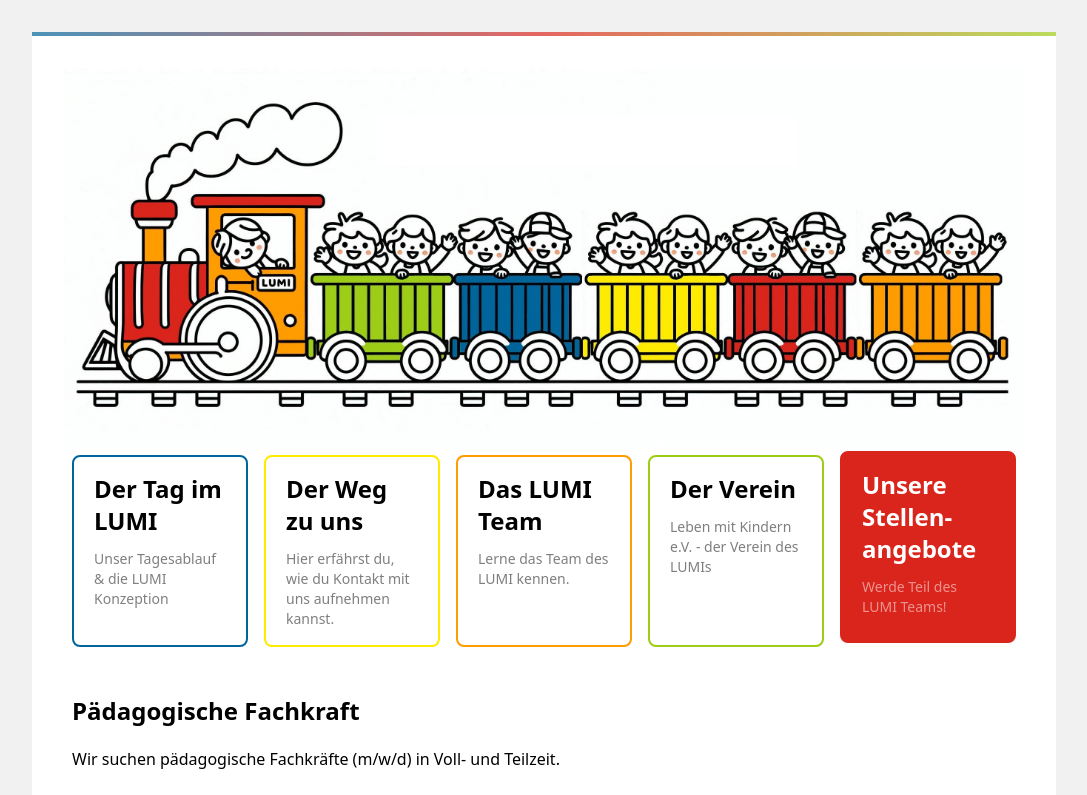
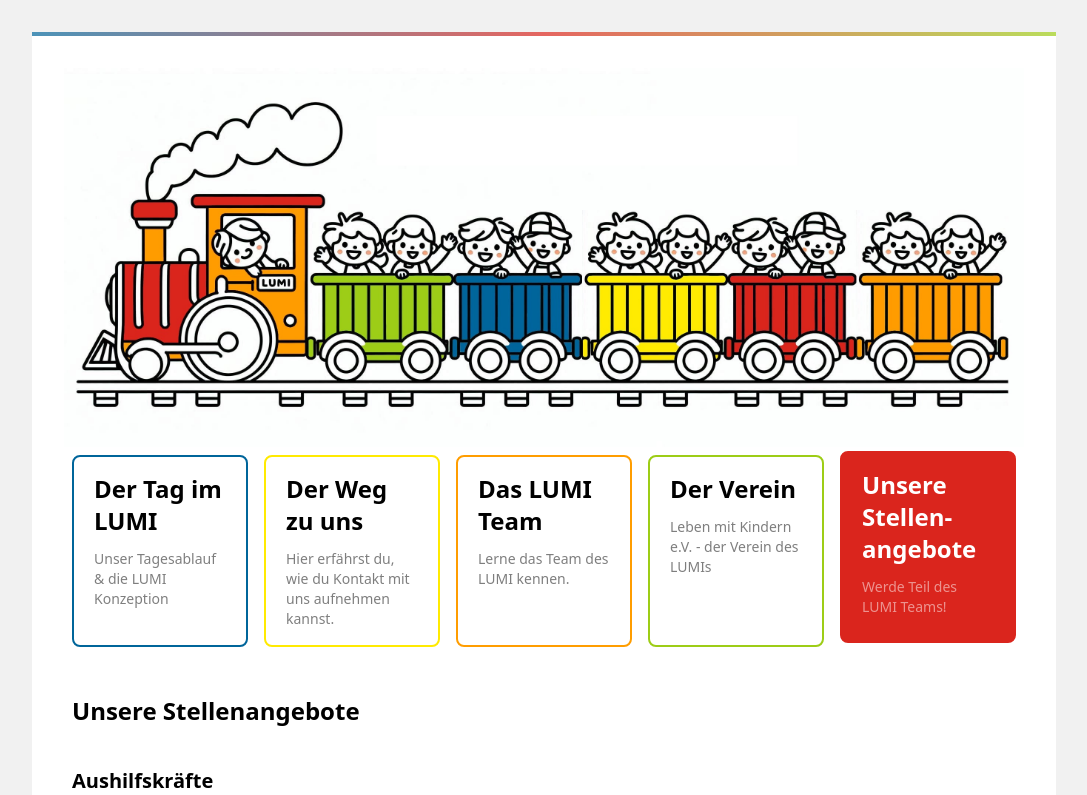
Before and after one commit to marcusvetter/lumi-tuebingen, a Next.js app: page /stellenangebote in a window 1280 px wide. Shown: the top 795 px of the page, without its empty margins (96-1183 px from the left). Built offline with nearby package versions, Linux system fonts and the light colour scheme.

Commit message:
feat: remove stellenangebot paed fachkr

```diff
--- a/app/stellenangebote/page.tsx
+++ b/app/stellenangebote/page.tsx
@@ -1,6 +1,8 @@
 export default function Page() {
     return <div>
-        <h1>Pädagogische Fachkraft</h1>
+        <h1>Unsere Stellenangebote</h1>
+
+        {/* <h2>Pädagogische Fachkraft</h2>
 
         <p>Wir suchen pädagogische Fachkräfte (m/w/d) in Voll- und Teilzeit.</p>
         <p>
@@ -29,7 +31,7 @@ export default function Page() {
         <p>
             Wenn wir Dein Interesse geweckt haben und Du Teil des LUMI-Teams werden
             möchtest, freuen wir uns sehr auf Deine Bewerbung, gerne per Mail, an: info at lumi-tuebingen punkt de
-        </p>
+        </p> */}
 
         <h2>Aushilfskräfte</h2>
         <p>
```
